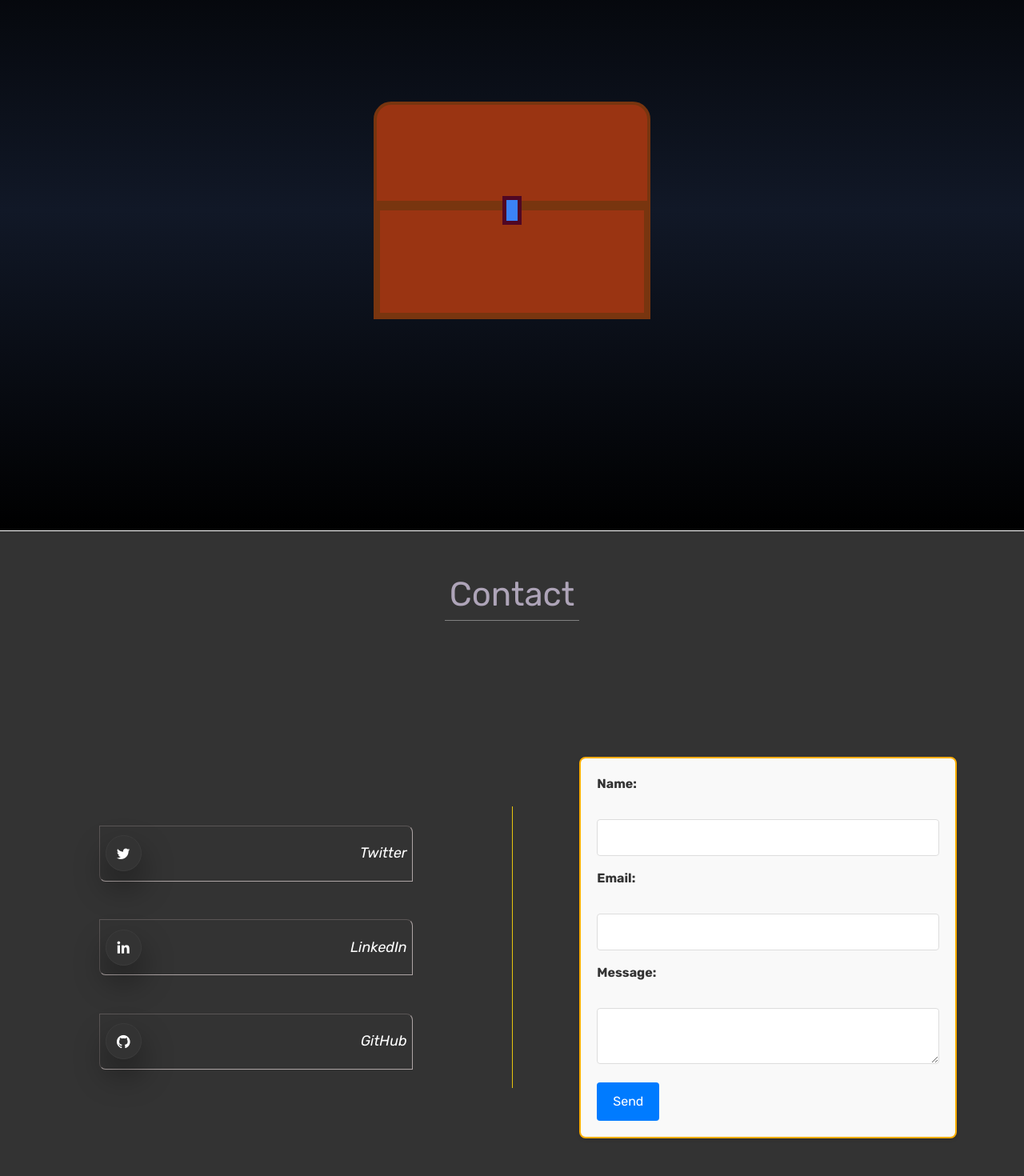
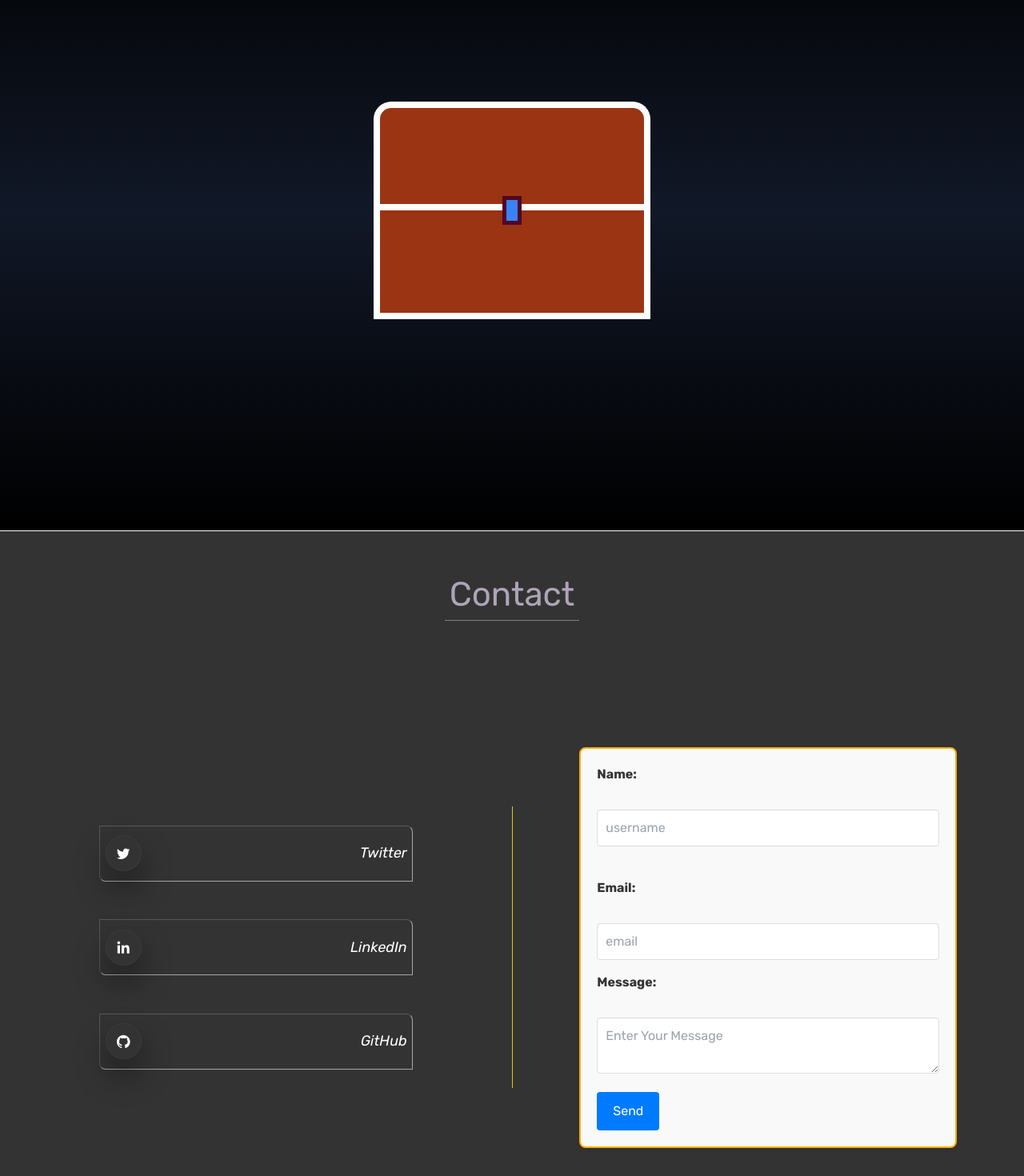
Before and after one commit to Himanshu-Mandowra/portfolio-frontend, a React (Create React App) app: page / in a window 1280 px wide. Shown: the part 2860-4330 px from the top of the page at 80% size. Built offline with nearby package versions, Linux system fonts and the light colour scheme; a web font is replaced by a local one.

Commit message:
final form with harry bhaiya

```diff
--- a/package.json
+++ b/package.json
@@ -6,9 +6,12 @@
     "@testing-library/jest-dom": "^5.17.0",
     "@testing-library/react": "^13.4.0",
     "@testing-library/user-event": "^13.5.0",
+    "cors": "^2.8.5",
+    "express": "^4.19.2",
     "framer-motion": "^11.3.31",
     "react": "^18.3.1",
     "react-dom": "^18.3.1",
+    "react-hook-form": "^7.53.0",
     "react-router": "^6.26.1",
     "react-router-dom": "^6.26.1",
     "react-scripts": "5.0.1",
--- a/src/components/Contact.js
+++ b/src/components/Contact.js
@@ -1,7 +1,17 @@
 import React, { useState, useEffect } from 'react';
+import { useForm, SubmitHandler } from "react-hook-form"
 import { Link } from 'react-router-dom';
 
-const Contact = () => {
+function Contact() {
+
+  const {
+    register,
+    handleSubmit,
+    setError,
+
+    formState: { errors,  isSubmitting },
+  } = useForm()
+
   const [formData, setFormData] = useState({
     name: '',
     email: '',
@@ -27,11 +37,33 @@ const Contact = () => {
     });
   };
 
-  const handleSubmit = async (e) => {
+  const delay = (d)=>{
+    return new Promise((resolve, reject)=>{
+      setTimeout(()=>{
+        resolve()
+      },d * 1000);
+    })
+  }
+  ////SUBMITTING PROCESS
+  const submitTemp = async (data) => {
+    // await delay(2)
+    let r = await fetch("http://localhost:5000/")
+    let res = await r.text()
+    console.log(data, res)
+
+    if (data.username==="Jatin") {
+      setError("blocked", {message:"sorry, user Jatin is blocked!!"})
+    }
+  }
+
+
+
+  const submitHandle = async (e) => {
     e.preventDefault();
 
+
     try {
-      const response = await fetch('https://backend-my-protfolio-5h2b.vercel.app/submit-form', {
+      const response = await fetch('http://localhost:4000/submit-form', 'https://backend-my-protfolio-5h2b.vercel.app/', {
         method: 'POST',
         headers: {
           'Content-Type': 'application/json',
@@ -70,14 +102,48 @@ const Contact = () => {
 
         <div className="line2"></div>
         <div className="right">
-          <form onSubmit={handleSubmit}>
-            <label htmlFor="name">Name:</label><br />
-            <input type="text" id="name" name="name" value={formData.name} onChange={handleChange} /><br />
-            <label htmlFor="email">Email:</label><br />
-            <input type="email" id="email" name="email" value={formData.email} onChange={handleChange} /><br />
-            <label htmlFor="message">Message:</label><br />
-            <textarea id="message" name="message" value={formData.message} onChange={handleChange}></textarea><br />
-            <input type="submit" value="Send" />
+          <form onSubmit={submitHandle}>
+            <label htmlFor="name">Name:</label>
+            <br />
+            <input
+              placeholder="username"
+              {...register("username", {
+                required: {value: true, message: "username is required"},
+                minLength: { value: 3, message: "Minimum length should be 3" },
+                maxLength: { value: 16, message: "Maximum length should be 16" }
+              })}
+              type="text"
+              id="username"
+              name="username"
+              value={formData.username}
+              onChange={handleChange}
+            />
+            <br />
+            {errors.username && <span className="text-red-700">{errors.username.message}</span>}
+            <br />
+
+            <label htmlFor="email">Email:</label>
+            <br />
+            <input placeholder='email'
+              {...register("email", {
+                required: {value: true, message: "Email is required"}
+              })}
+              type="email"
+              id="email"
+              name="email"
+              value={formData.email}
+              onChange={handleChange} />
+
+            {errors.email && <span className="text-red-700">{errors.email.message}</span>}
+            <br />
+            <label htmlFor="message">Message:</label>
+            <br />
+            <textarea placeholder='Enter Your Message' id="message" name="message" value={formData.message} onChange={handleChange}></textarea>
+            <br />
+            {isSubmitting && <div>Loding...</div> }
+            <input disabled={isSubmitting} type="submit" value="Send" />
+            <br />
+            {errors.blocked && <span className="text-red-700">{errors.blocked.message}</span>}
           </form>
           {responseMessage && <p>{responseMessage}</p>}
         </div>
--- a/src/components/Project.js
+++ b/src/components/Project.js
@@ -21,22 +21,20 @@ function FuturisticPage() {
 
 
 
-
-
     return (
         <div id='Project' className="w-full overflow-hidden Project h-[100vh] bg-gradient-to-b from-black via-gray-900 to-black flex items-center justify-center text-white">
-            <div className='flex justify-center w-[30%]' >
+            <div className='flex justify-center lg:w-[30%]  w-full ' >
                 <div className="w-[120%] flex text-center justify-center  items-center ">
 
-                    <div className="text-[47px] w-[90%] flex flex-col items-center justify-center">
-                        <motion.div className="z-2 up p-10 bg-orange-800 h-[16vh] w-full overflow-hidden border-4 border-amber-900 rounded-t-[22px] border-b border-t-0 border-r-0 border-l-0"
+                    <div className="text-[47px] lg:w-[90%] w-[60%] flex flex-col items-center justify-center">
+                        <motion.div className="z-2 up p-10 bg-orange-800 h-[16vh] w-full overflow-hidden border-8 border-white border-solid rounded-t-[22px] border-b-0"
                             animate={{ y: isMovedUp ? -100 : 0 }} // Moves the element upward by 100px
                             transition={{ stiffness: 300, delay: 0.5 }}
                         //  style={{ transformOrigin: 'top center' }} // Rotate from the top edge
                         >
 
                         </motion.div>
-                        <motion.div className="z-2 down bg-orange-800 h-[18vh] w-full overflow-hidden border-8 border-amber-900 p-0"
+                        <motion.div className="z-2 down bg-orange-800 h-[18vh] w-full overflow-hidden border-8 border-white border-solid p-0"
                             animate={{ y: isMovedUp ? 100 : 0 }} // Moves the element downward by 100px
                             transition={{ stiffness: 300, delay: 0.5 }}
                         >
@@ -45,13 +43,13 @@ function FuturisticPage() {
                     </div>
                 </div>
             </div>
-            <div className="text-[17px] absolute w-[50%] flex justify-center">
-                <motion.div className="flex border-dashed rounded-full border-l-2 border-l-transparent border-r-2 border-r-transparent  items-center justify-center down  p-6 text-white border--orange-500 h-[20vh] w-[50%] overflow-hidden border-3"
+            <div className="text-[17px] absolute lg:w-[50%] w-full flex justify-center">
+                <motion.div className="flex sm:border-0 border-dashed rounded-full border-l-2 border-l-transparent border-r-2 border-r-transparent  items-center justify-center down  p-6 text-white border--orange-500 h-[20vh] w-[50%] overflow-hidden border-3"
                     animate={{ scale: isZoomUp ? 1 : 0 }} // Moves the element downward by 100px
                     transition={{ stiffness: 300, delay: 0.5 }}
 
                 >
-                    <motion.button className='z-1 cursor-pointer  text-white font-bold py-2 px-4 rounded hover:bg-custom-blue-dark focus:outline-none focus:ring-2 focus:ring-custom-blue focus:ring-opacity-50  '
+                    <motion.button className=' z-1 cursor-pointer text-white sm:font-light lg:font-bold py-2 px-4 rounded hover:bg-custom-blue-dark focus:outline-none focus:ring-2 focus:ring-custom-blue focus:ring-opacity-50'
                         initial={{ background: 'linear-gradient(to right, #1e40af, #3b82f6)' }}
                         whileHover={{
                             scale: 1.2,
```
Also changed, not shown: 2 other files (tests, documents, lock files or other folders).
